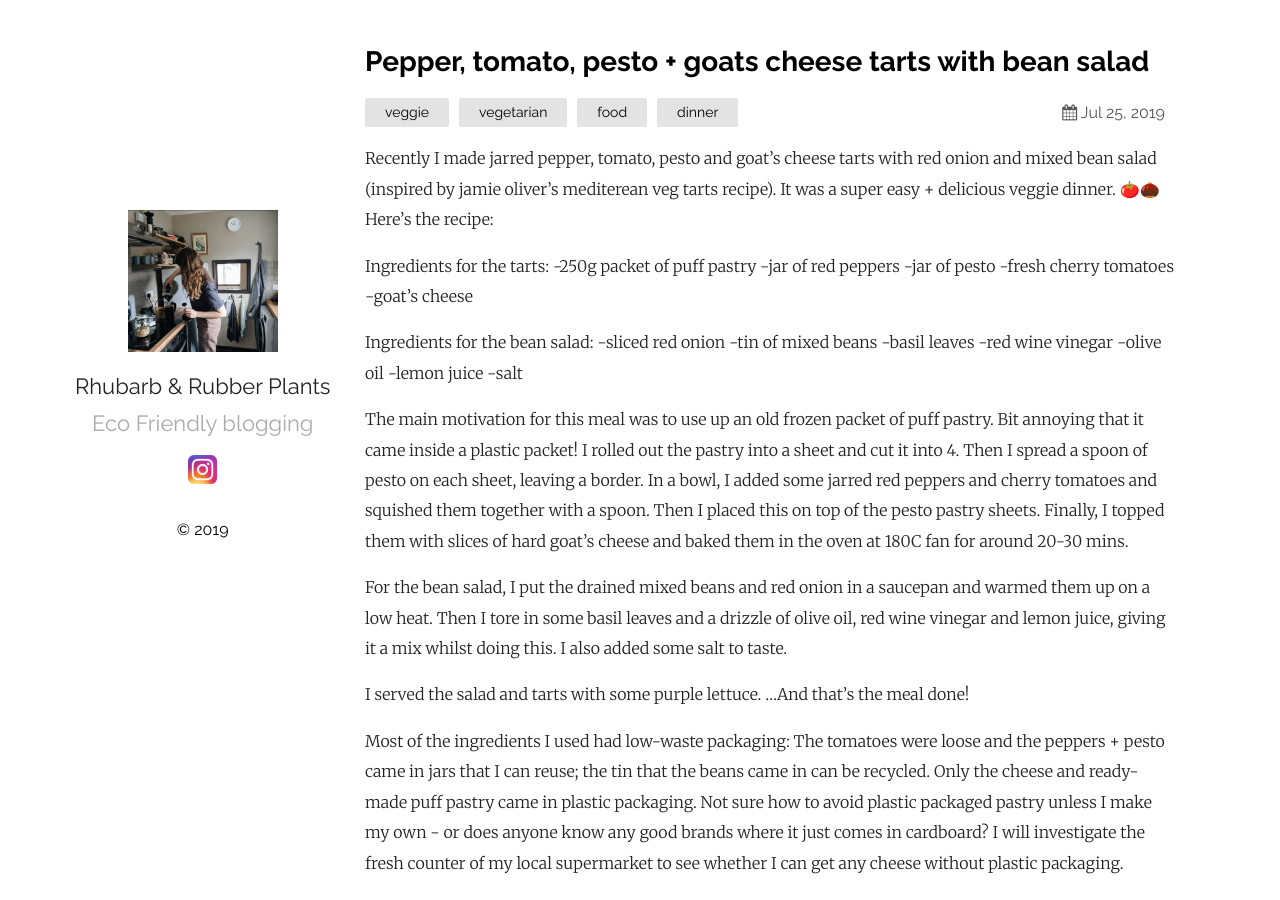
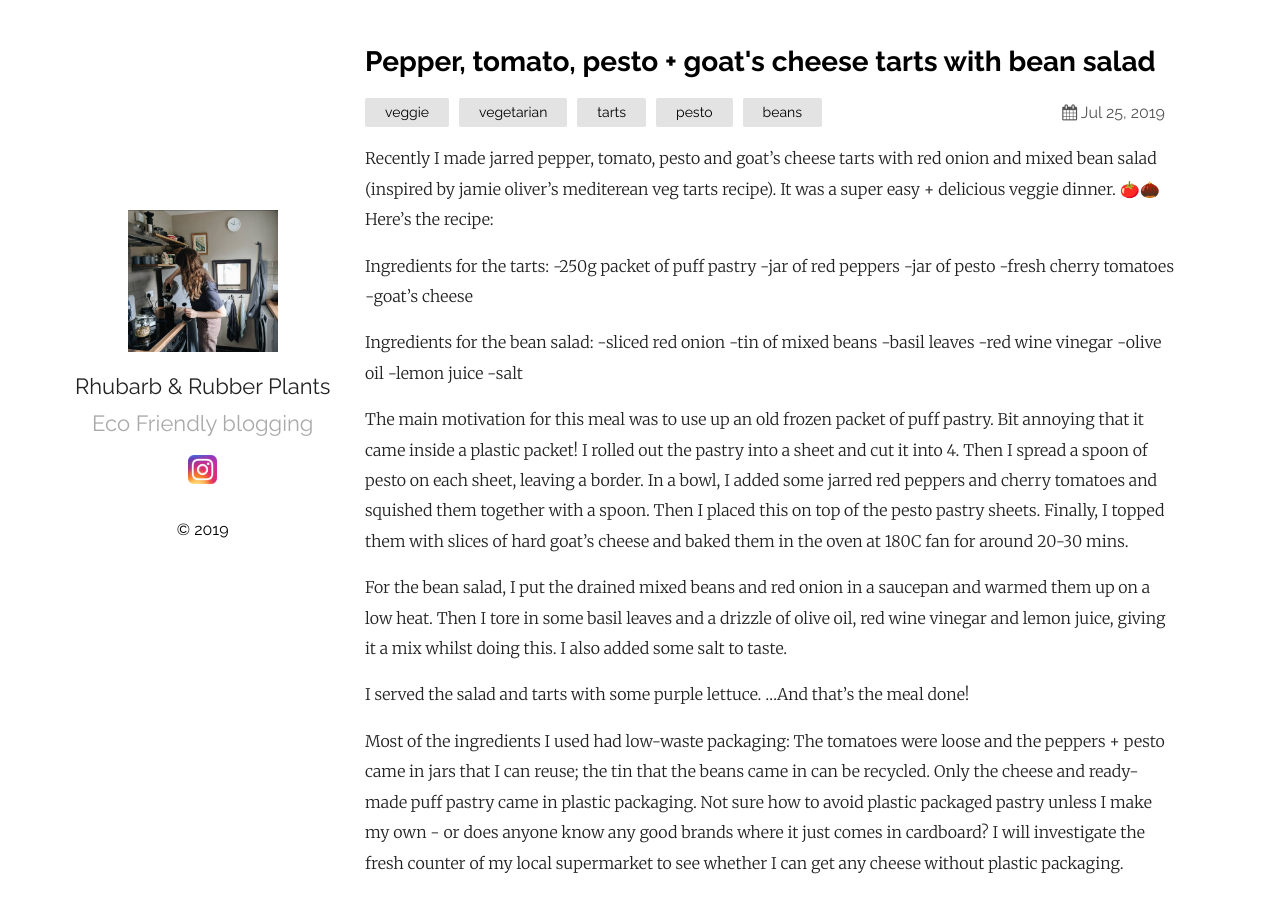
Before and after one commit to rhubarbandrubberplants/rhubarbandrubberplants.github.io, a Jekyll site: the page built from _posts/2019-07-25-tartsrecipe.md, in a window 1280 px wide and 900 px high. Built offline with Jekyll 4.4.1, drawn with Linux system fonts in a browser that asks for light colours; a script that is not in the unit is left out.

Commit message:
add tart recipe corrected 2

```diff
--- a/_posts/2019-07-25-tartsrecipe.md
+++ b/_posts/2019-07-25-tartsrecipe.md
@@ -1,8 +1,8 @@
 ---
 layout: post
-title:  "Pepper, tomato, pesto + goats cheese tarts with bean salad"
+title:  "Pepper, tomato, pesto + goat's cheese tarts with bean salad"
 date:   2019-07-25 12:36:36 +0000
-categories: veggie vegetarian food dinner
+categories: veggie vegetarian tarts pesto beans
 ---
 Recently I made jarred pepper, tomato, pesto and goat's cheese tarts with red onion and mixed bean salad (inspired by jamie oliver's mediterean veg tarts recipe). It was a super easy + delicious veggie dinner. 🍅🌰 Here's the recipe:
 
```
